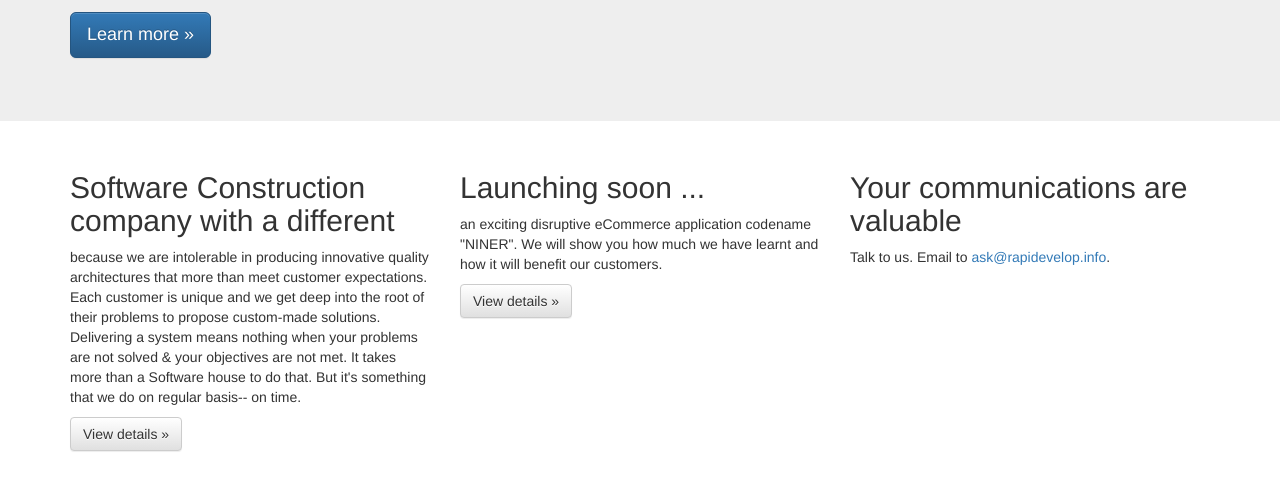
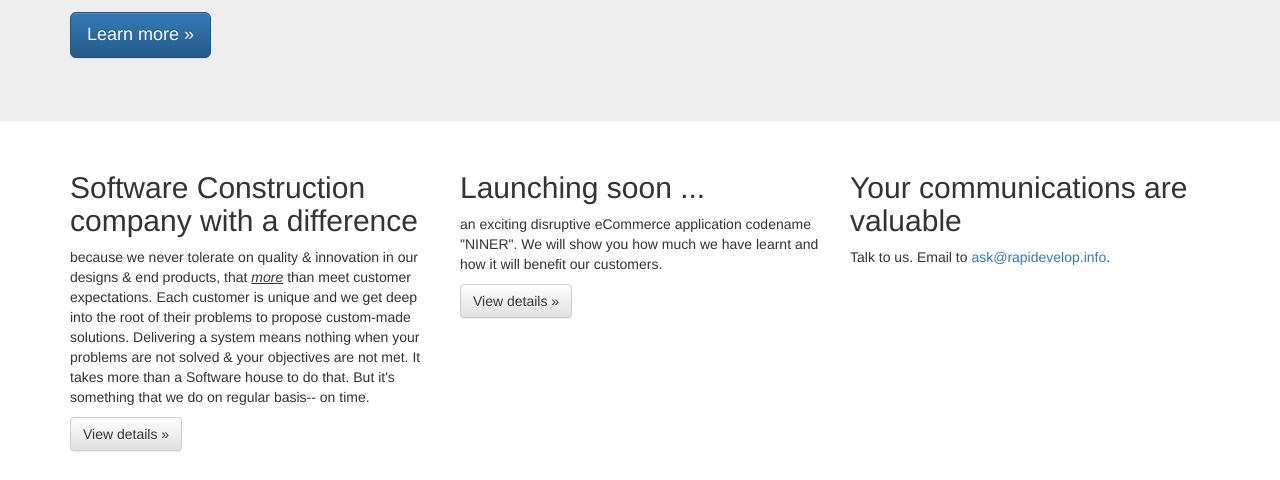
Before and after one commit to hishammk/rapidevelop.my, a plain HTML site: page index.html in a window 1280 px wide. Shown: the part 316-796 px from the top of the page. Drawn offline with nearby package versions, Linux system fonts and the light colour scheme.

Commit message:
updated words

```diff
--- a/index.html
+++ b/index.html
@@ -38,8 +38,8 @@
       <!-- Example row of columns -->
       <div class="row">
         <div class="col-md-4">
-          <h2>Software Construction company with a different</h2>
-          <p>because we are intolerable in producing innovative quality architectures that more than meet customer expectations. Each customer
+          <h2>Software Construction company with a difference</h2>
+          <p>because we never tolerate on quality &amp innovation in our designs &amp end products, that <u><i>more</i></u> than meet customer expectations. Each customer
           is unique and we get deep into the root of their problems to propose custom-made solutions. Delivering a system means nothing when your problems are not solved &amp; your objectives are not met. It takes more than a Software house to do that. But it's something that we do on regular basis-- on time.</p>
           <p><a class="btn btn-default" href="#" role="button">View details &raquo;</a></p>
        </div>
@@ -57,7 +57,7 @@
       <hr>
 
       <footer>
-        <p>&copy; 2015 <img src="img/logo_200px.png"></p>
+        <p><img src="img/logo_200px.png"> &copy; 2015 </p>
       </footer>
     </div> <!-- /container -->        <script src="//ajax.googleapis.com/ajax/libs/jquery/1.11.2/jquery.min.js"></script>
         <script>window.jQuery || document.write('<script src="js/vendor/jquery-1.11.2.min.js"><\/script>')</script>
```
